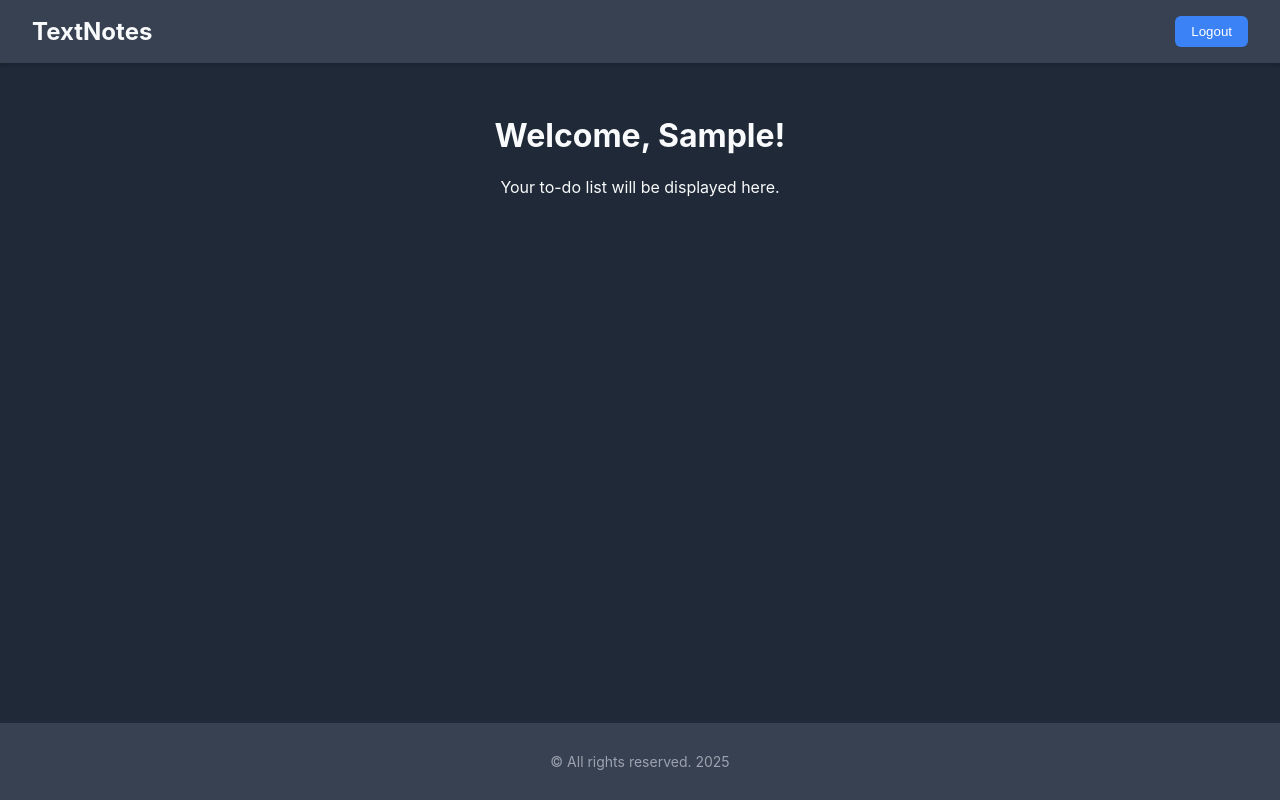
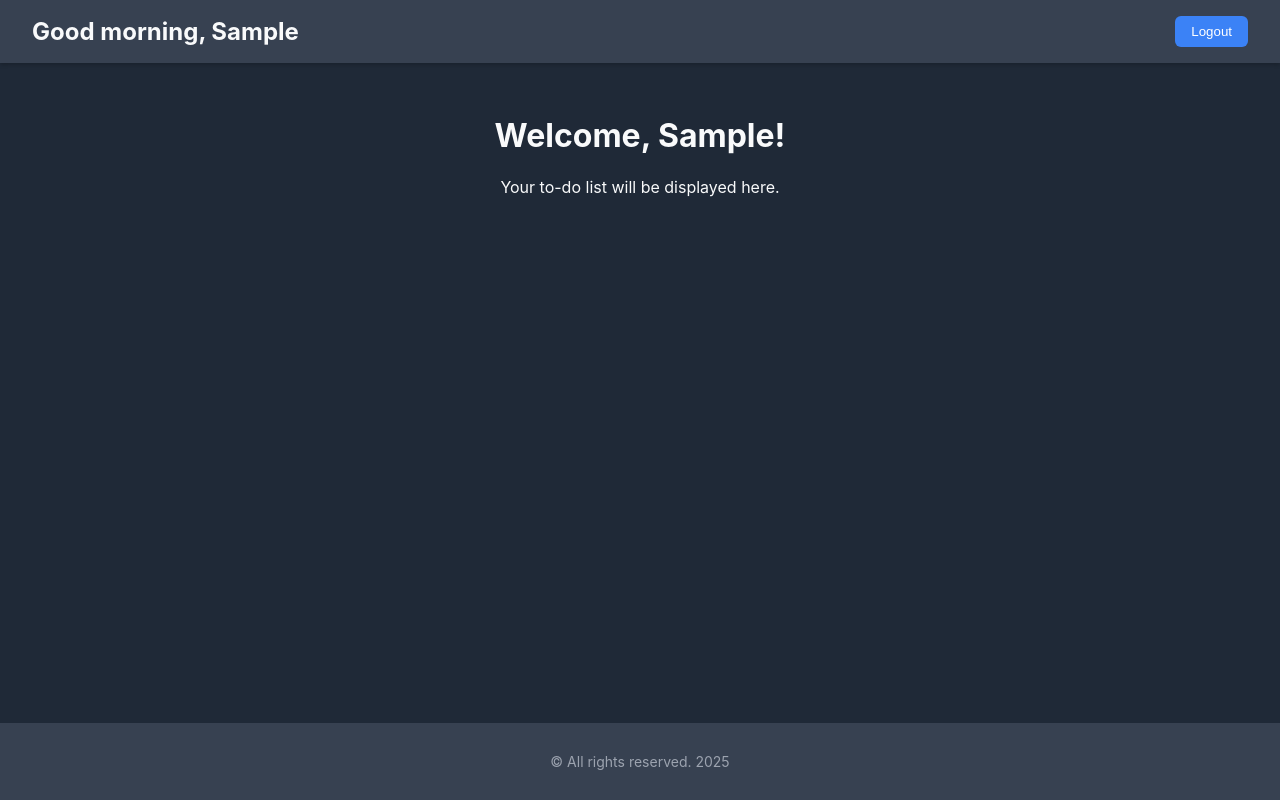
Before and after one commit to svtsv01/task, a React (Vite) app in the folder my-react-app/: page / in a window 1280 px wide. Built offline with nearby package versions, Linux system fonts and the light colour scheme; sample sign-in values are in the browser's storage.

Commit message:
Header message was modified

```diff
--- a/my-react-app/src/components/Header.jsx
+++ b/my-react-app/src/components/Header.jsx
@@ -1,9 +1,11 @@
 import React from 'react';
 import { useNavigate } from 'react-router-dom';
 import '../styles/Main.css';
+import { useGreeting } from './utils/greetings';
 
 const Header = () => {
   const navigate = useNavigate();
+  const { greeting, userName } = useGreeting();
 
   const handleLogout = () => {
     localStorage.removeItem('authToken');
@@ -13,7 +15,7 @@ const Header = () => {
 
   return (
     <header className="app-header">
-      <div className="header-logo">TextNotes</div>
+      <div className="header-logo">{`${greeting}, ${userName}`}</div>
       <button onClick={handleLogout} className="logout-button">
         Logout
       </button>
--- /dev/null
+++ b/my-react-app/src/components/utils/greetings.js
@@ -0,0 +1,24 @@
+import { useState, useEffect } from 'react';
+
+export const useGreeting = () => {
+  const [greeting, setGreeting] = useState('');
+  const [userName, setUserName] = useState('');
+
+  useEffect(() => {
+
+    const userString = localStorage.getItem('user');
+    const user = userString ? JSON.parse(userString) : null;
+    setUserName(user ? user.firstName : 'User');
+
+    const currentHour = new Date().getHours();
+    if (currentHour < 12) {
+      setGreeting('Good morning');
+    } else if (currentHour < 18) {
+      setGreeting('Good afternoon');
+    } else {
+      setGreeting('Good evening');
+    }
+  }, []);
+
+  return { greeting, userName };
+};
```
